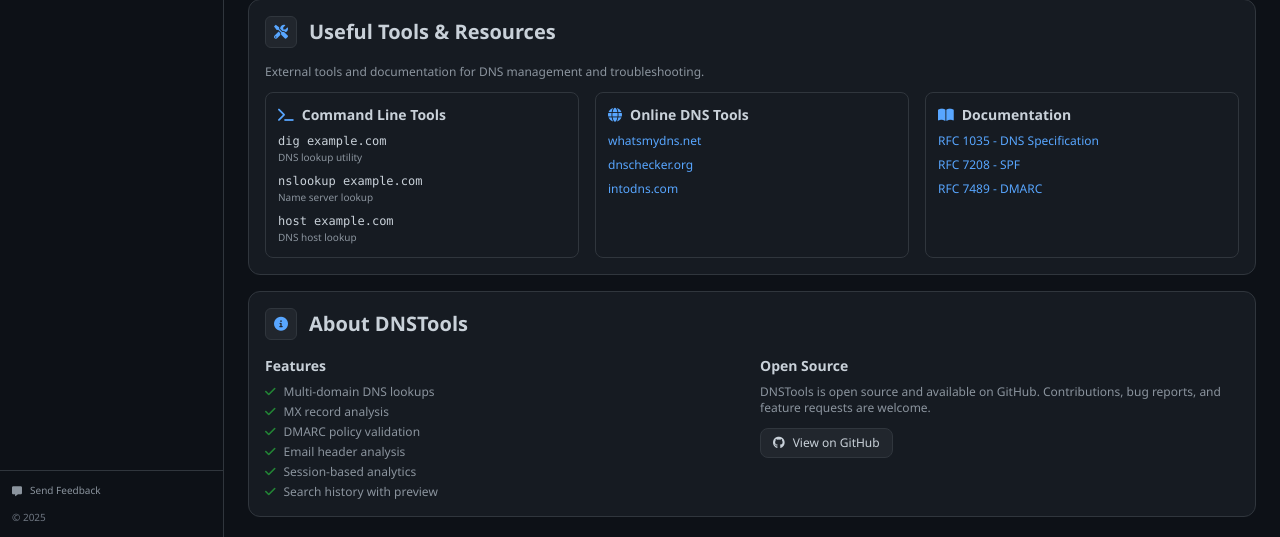
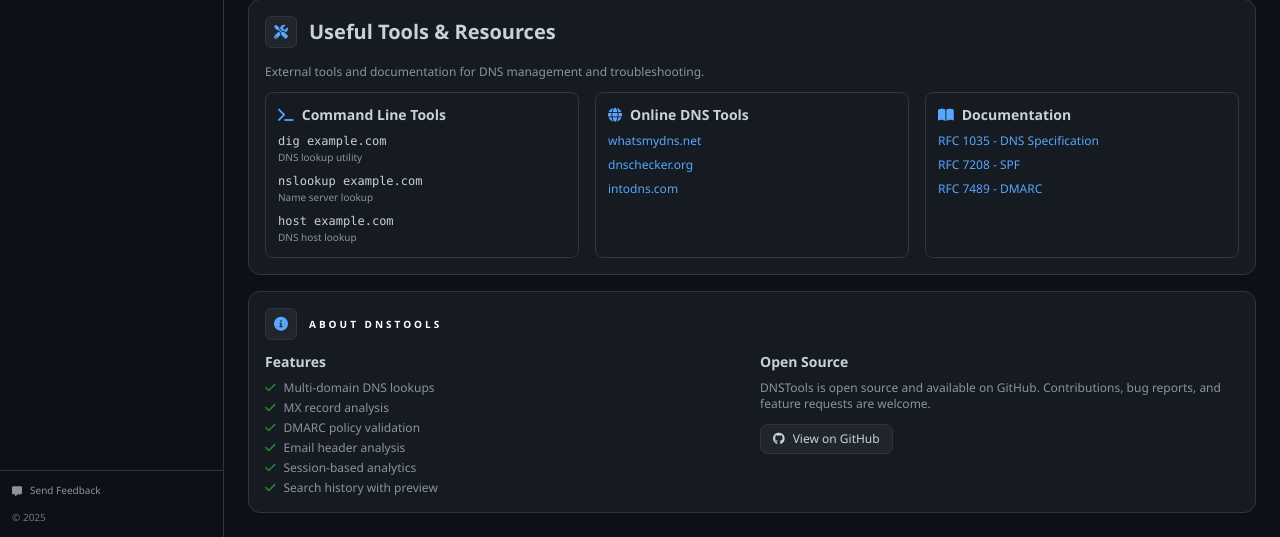
Before and after one commit to lewiswigmore/dns-tools, a Flask app: page /resources in a window 1280 px wide. Shown: the part 1174-1711 px from the top of the page. Run offline with Flask 3, Linux system fonts and the light colour scheme; some libraries are stand-ins or nearby versions.

Commit message:
Update About DNSTools branding to match logo

```diff
--- a/templates/base.html
+++ b/templates/base.html
@@ -201,7 +201,7 @@
     <div onclick="event.stopPropagation()"
          class="bg-[#161b22] border border-[#30363d] rounded-xl max-w-md w-full p-6">
         <div class="flex items-center justify-between mb-4">
-            <h3 class="text-lg font-semibold text-[#c9d1d9]">About DNSTools</h3>
+            <h3 class="text-[10px] font-bold text-white tracking-[0.3em] uppercase">About DNSTools</h3>
             <button onclick="toggleInfoModal()"
                     class="text-[#8b949e] hover:text-[#c9d1d9]">
                 <i class="fas fa-times"></i>
--- a/templates/resources.html
+++ b/templates/resources.html
@@ -228,7 +228,12 @@
 
   <!-- About DNSTools -->
   <div class="panel p-4 rounded-xl space-y-3">
-    {{ ui.section_header('fa-info-circle','About DNSTools') }}
+    <div class="flex items-center mb-3">
+      <div class="w-8 h-8 flex items-center justify-center mr-3 rounded-md bg-[#21262d] border border-[#30363d] text-[#58a6ff]">
+        <i class="fas fa-info-circle"></i>
+      </div>
+      <h2 class="text-[10px] font-bold text-white tracking-[0.3em] uppercase">About DNSTools</h2>
+    </div>
     <div class="grid grid-cols-1 lg:grid-cols-2 gap-4">
       <div>
         <h4 class="font-semibold mb-2 text-[#c9d1d9] text-sm">Features</h4>
```
